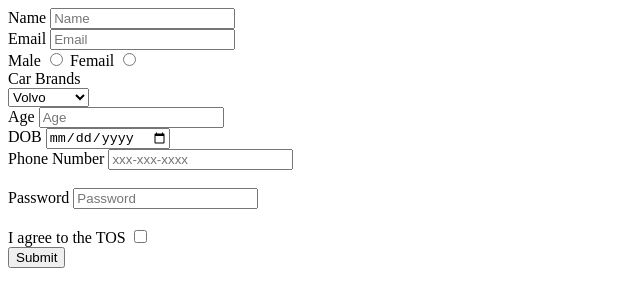
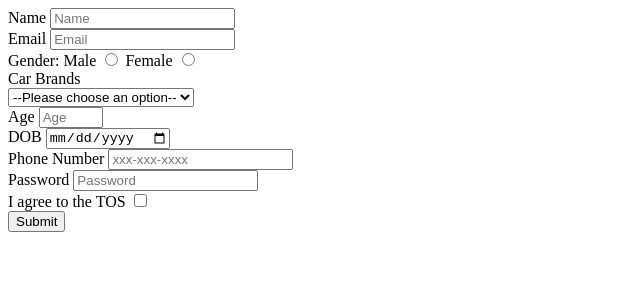
Before and after one commit to acciojob/signup-form-car-Mrshivrajput, a website: page main.html in a window 1280 px wide. Shown: the whole page, without its empty margins (0-640 px from the left). Drawn offline with Linux system fonts and the light colour scheme.

Commit message:
created a submission

```diff
--- a/main.html
+++ b/main.html
@@ -7,45 +7,53 @@
 </head>
 <body>
     <form method="post">
-        <!-- name-->
-        <lable for="name">Name</lable>
-        <input type="Test" id="name" placeholder="Name" required><br>
-        <!-- email-->
-        <lable for="email">Email</lable>
-        <input type="email" id="email" placeholder="Email" required ><br>
-        <!--gender-->
-        <lable for="gender_m">Male</lable>
-        <input type="radio" id="gender_m" name="gender" required >
-        <lable for="gender_f">Femail</lable>
-        <input type="radio" id="gender_f" name="gender" required><br>
-        <!--car brands-->
+        <!-- Name -->
+        <label for="name">Name</label>
+        <input type="text" id="name" name="name" placeholder="Name" required><br>
+
+        <!-- Email -->
+        <label for="email">Email</label>
+        <input type="email" id="email" name="email" placeholder="Email" required><br>
+
+        <!-- Gender -->
+        <label>Gender:</label>
+        <label for="gender_m">Male</label>
+        <input type="radio" id="gender_m" name="gender" value="male" required>
+        <label for="gender_f">Female</label>
+        <input type="radio" id="gender_f" name="gender" value="female" required><br>
+
+        <!-- Car Brands -->
         <label for="cars">Car Brands</label><br>
-        <select type="select" id="cars" placeholder="--Please choose an option--" required>
+        <select id="cars" name="cars"placeholder="--Please choose an option--" required>
+            <option value="" disabled selected>--Please choose an option--</option>
             <option value="volvo">Volvo</option>
             <option value="saab">Saab</option>
             <option value="mercedes">Mercedes</option>
             <option value="audi">Audi</option>
         </select><br>
-        <!--age-->
-        <lable for="age">Age</lable>
-        <input type="Number" id="age" placeholder="Age" required><br>
-        <!--DOB-->
-        <lable for="dob">DOB</lable>
-        <input type="Date" id="dob" required ><br>
-        <!--phone number-->
-        <lable for="tel">Phone Number</lable>
-        <input type="Tel" id="tel" placeholder="xxx-xxx-xxxx" ><br><BR>
-        <!--password-->
-        <lable for="password">Password</lable>
-        <input type="Password" id="password" placeholder="Password" required ><br><BR>
-        <!--confirm password-->
 
-        <lable for="tos">I agree to the TOS</lable>
-        <input type="checkbox" id="tos" required><br>
+        <!-- Age -->
+        <label for="age">Age</label>
+        <input type="number" id="age" name="age" placeholder="Age" min="1" max="120" required><br>
+
+        <!-- DOB -->
+        <label for="dob">DOB</label>
+        <input type="date" id="dob" name="dob" required><br>
+
+        <!-- Phone Number -->
+        <label for="tel">Phone Number</label>
+        <input type="tel" id="tel" name="tel" placeholder="xxx-xxx-xxxx" pattern="[0-9]{3}-[0-9]{3}-[0-9]{4}" title="Format: xxx-xxx-xxxx"><br>
+
+        <!-- Password -->
+        <label for="password">Password</label>
+        <input type="password" id="password" name="password" placeholder="Password" required><br>
+
+        <!-- Terms of Service -->
+        <label for="tos">I agree to the TOS</label>
+        <input type="checkbox" id="tos" name="tos" required><br>
+
+        <!-- Submit -->
         <button type="submit">Submit</button>
-
     </form>
-
-
 </body>
 </html>
```
